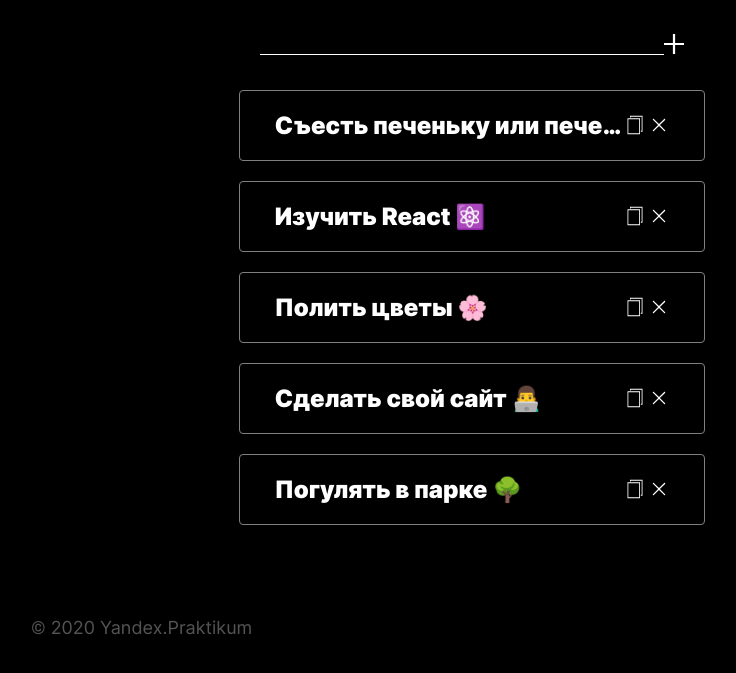
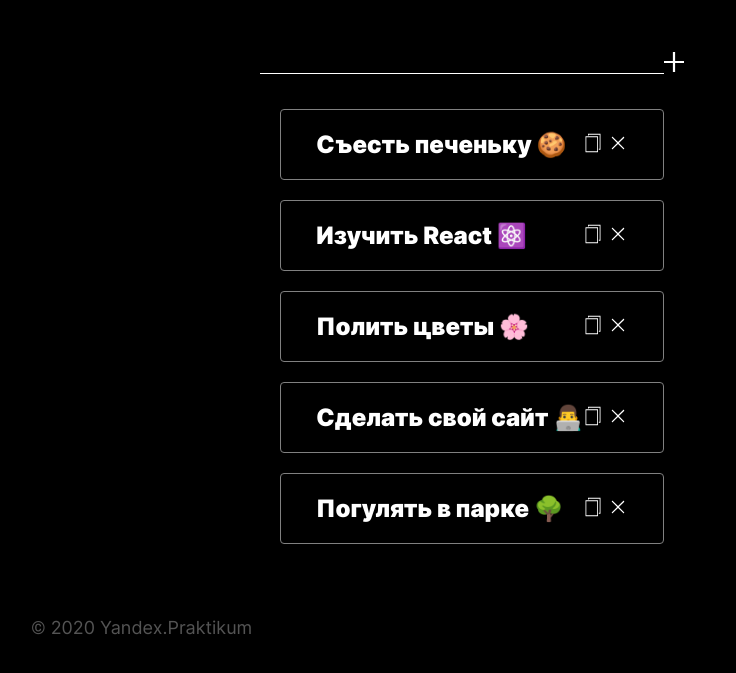
Before and after one commit to EvilNekromat777/To-Do-Template, a plain HTML site: page index.html in a window 1280 px wide. Shown: the part 101-774 px from the top of the page, without its empty margins (168-904 px from the left). Drawn offline with Linux system fonts and the light colour scheme.

Commit message:
feat: dynamic list rendering

```diff
--- a/index.html
+++ b/index.html
@@ -17,14 +17,14 @@
     <header class="header page__section">
       <h1 class="header__title">Todo List</h1>
     </header>
-    <main class="content">
+    <main class="content">-
       <section class="todo page__section">
         <form action="#" class="todo__form">
           <input type="text" class="input">
           <button type="button" class="button button_add"></button>
         </form>
         <ul class="todo__list">
-          <li class="todo__item card">
+          <!-- <li class="todo__item card">
             <h2 class="card__title">Съесть печеньку или печеньку 🍪</h2>
             <div class="card__actions">
               <button type="button" class="button button_duplicate"></button>
@@ -58,7 +58,7 @@
               <button type="button" class="button button_duplicate"></button>
               <button type="button" class="button button_remove"></button>
             </div>
-          </li>
+          </li>-->
         </ul>
       </section>
     </main>
--- a/scripts/index.js
+++ b/scripts/index.js
@@ -1,8 +1,3 @@
-
-const elList = document.querySelector('.todo__list');
-const elAddButton = document.querySelector('.button_add');
-const elInput = document.querySelector('.input');
-const elTemplate = document.querySelector('.template');
 
 const TODO_LIST = [
     { title: 'Съесть печеньку 🍪' },
@@ -12,5 +7,22 @@ const TODO_LIST = [
     { title: 'Погулять в парке 🌳' },
 ];
 
+const listContainerElement = document.querySelector('.todo__list');
 
-//делаю коммит
+function renderList() {
+    let newHTML = '';
+
+    newHTML = TODO_LIST.map(function (item) {
+        return `<li class="todo__item card">
+        <h2 class="card__title">${item.title}</h2>
+        <div class="card__actions">
+          <button type="button" class="button button_duplicate"></button>
+          <button type="button" class="button button_remove"></button>
+        </div>
+      </li>`
+    }).join('');
+
+    console.log(newHTML)
+    listContainerElement.insertAdjacentHTML('afterbegin', newHTML);
+}
+renderList();
```
